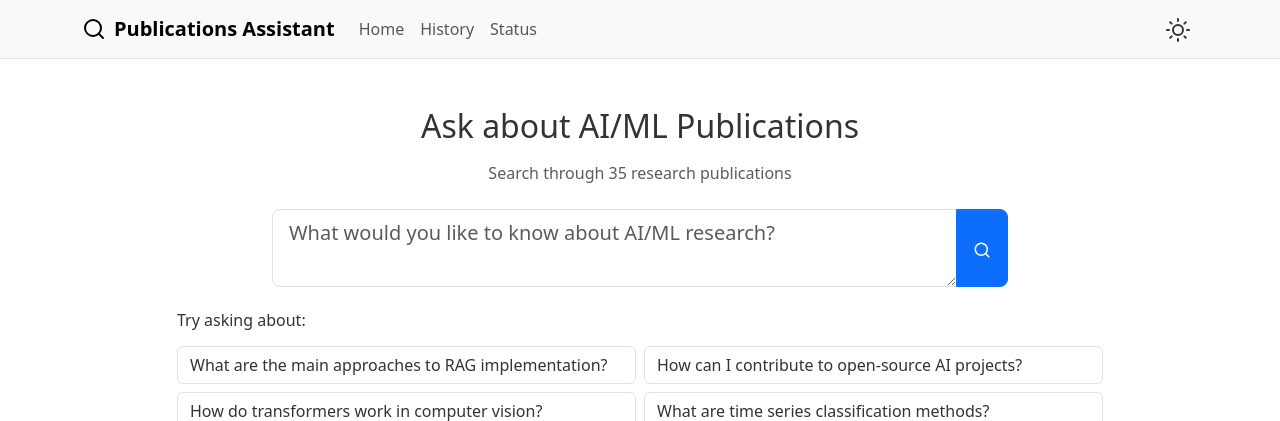
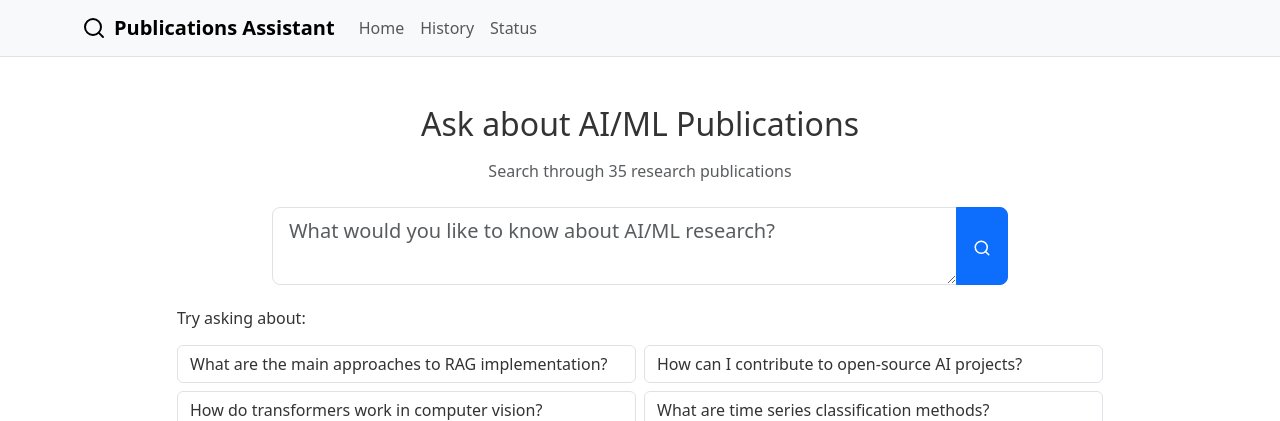
Before and after one commit to AishwaryaChandel27/RAG-powered-assistant, a Flask app: page / in a window 1280 px wide. Shown: the top 421 px of the page. Run offline with Flask 3, Linux system fonts and the light colour scheme.

Commit message:
Update base.html

```diff
--- a/templates/base.html
+++ b/templates/base.html
@@ -41,9 +41,6 @@
                 </ul>
 
                 <!-- Theme Toggle -->
-                <button class="btn btn-outline-secondary" id="theme-toggle" type="button">
-                    <i data-feather="sun" id="theme-icon"></i>
-                </button>
             </div>
         </div>
     </nav>
```
